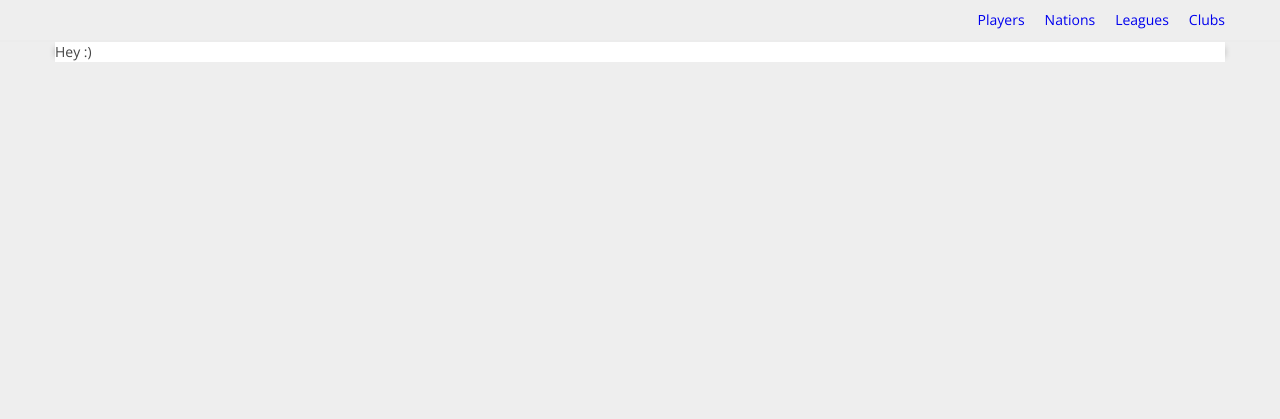
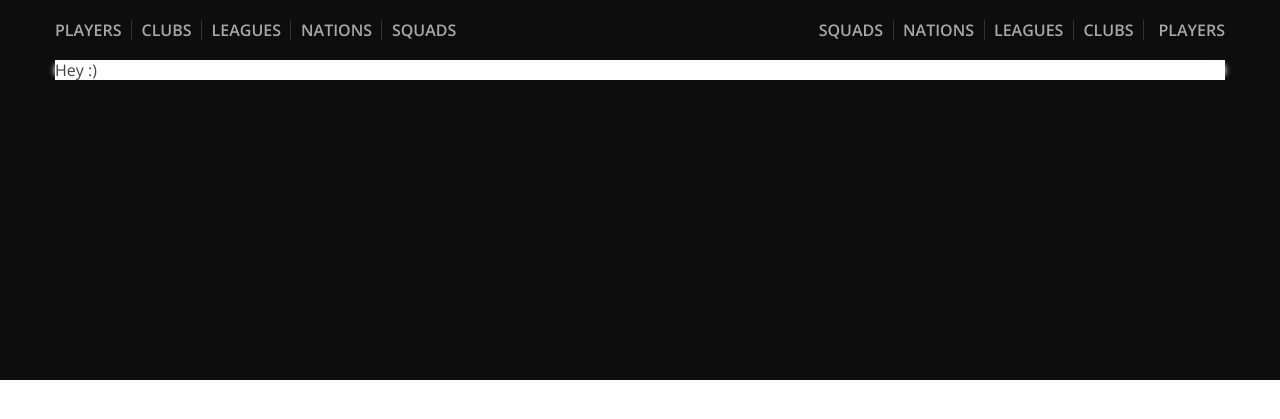
Before and after one commit to DanGamble89/fifa-x, a Django app: page / in a window 1280 px wide. Shown: the top 419 px of the page. Run offline with Django 3.2, Linux system fonts and the light colour scheme; style sheets or scripts are compiled from the project's sources; parts of the project's set-up code (start-up, migrations or seed data) failed here and were passed over; some libraries are stand-ins or nearby versions.

Commit message:
Added new navs

```diff
--- a/fifa/jinja/base.html
+++ b/fifa/jinja/base.html
@@ -27,17 +27,50 @@
         <script src="http://html5shiv.googlecode.com/svn/trunk/html5.js"></script>
     <![endif]-->
 
+    <script>
+      (function (d) {
+        var config = {
+              kitId: 'uid8ndh',
+              scriptTimeout: 3000,
+              async: true
+            },
+            h = d.documentElement, t = setTimeout(function () {h.className = h.className.replace(/\bwf-loading\b/g, "") + " wf-inactive";}, config.scriptTimeout), tk = d.createElement("script"), f = false, s = d.getElementsByTagName("script")[0], a;
+        h.className += " wf-loading";
+        tk.src = '//use.typekit.net/' + config.kitId + '.js';
+        tk.async = true;
+        tk.onload = tk.onreadystatechange = function () {
+          a = this.readyState;
+          if (f || a && a != "complete" && a != "loaded")return;
+          f = true;
+          clearTimeout(t);
+          try {Typekit.load(config)} catch (e) {}
+        };
+        s.parentNode.insertBefore(tk, s)
+      })(document);
+    </script>
+
   </head>
 
   <body class="{% block body_class %}{% endblock body_class %}">
     <header class="headerStrip">
       <div class="container">
-        <nav>
-          <ul class="[ list list-nav list-inline is-reversed ]">
+        <nav class="headerStrip_nav from-left">
+          <ul class="[ list list-nav list-inline ]">
+            <li class="list_item"><a href="{{ url('players:list') }}">Players</a></li>
             <li class="list_item"><a href="{{ url('clubs:list') }}">Clubs</a></li>
             <li class="list_item"><a href="{{ url('leagues:list') }}">Leagues</a></li>
             <li class="list_item"><a href="{{ url('nations:list') }}">Nations</a></li>
+            <li class="list_item"><a href="{{ url('nations:list') }}">Squads</a></li>
+          </ul>
+        </nav>
+
+        <nav class="headerStrip_nav from-right">
+          <ul class="[ list list-nav list-inline is-reversed ]">
             <li class="list_item"><a href="{{ url('players:list') }}">Players</a></li>
+            <li class="list_item"><a href="{{ url('clubs:list') }}">Clubs</a></li>
+            <li class="list_item"><a href="{{ url('leagues:list') }}">Leagues</a></li>
+            <li class="list_item"><a href="{{ url('nations:list') }}">Nations</a></li>
+            <li class="list_item"><a href="{{ url('nations:list') }}">Squads</a></li>
           </ul>
         </nav>
       </div>
--- a/fifa/static/scss/base/_layout.scss
+++ b/fifa/static/scss/base/_layout.scss
@@ -2,7 +2,23 @@
 /* Base */
 /*****************************************************************************/
 body {
-  background-color: #eee;
+  position: relative;
+
+  background-color: #fff;
+
+  &:before {
+    content: '';
+    position: absolute;
+    top: 0;
+    left: 0;
+    right: 0;
+    z-index: -1;
+
+    display: block;
+    height: 380px;
+
+    background-color: #0d0d0d;
+  }
 }
 
 .mainContent {
--- a/fifa/static/scss/components/_control-strip.scss
+++ b/fifa/static/scss/components/_control-strip.scss
@@ -2,6 +2,6 @@
 /* Control strip */
 /*****************************************************************************/
 .controlStrip {
-  background-color: rgba(#4dbdeb, 0.05);
-  border-bottom: 1px solid #ececec;
+  //background-color: rgba(#4dbdeb, 0.05);
+  //border-bottom: 1px solid #ececec;
 }
--- a/fifa/static/scss/components/_header.scss
+++ b/fifa/static/scss/components/_header.scss
@@ -2,5 +2,26 @@
 /* Base header */
 /*****************************************************************************/
 .headerStrip {
-  border-bottom: 1px solid #ececec;
+  display: flex;
+  align-items: center;
+
+  height: 60px;
+
+  color: #a8a8a8;
+
+  .container {
+    flex: 1;
+  }
 }
+
+.headerStrip_nav {
+  display: inline-flex;
+
+  &.from-right {
+    float: right;
+  }
+
+  a {
+    color: inherit;
+  }
+}
--- a/fifa/static/scss/components/_lists.scss
+++ b/fifa/static/scss/components/_lists.scss
@@ -31,21 +31,41 @@ ul[class] {
 /* Nav */
 /*****************************************************************************/
 .list-nav {
-  &.is-reversed {
-    .list_item:first-child {
-      margin-right: 0;
+  .list_item {
+    position: relative;
+
+    margin-right: 5px;
+    margin-left: 5px;
+
+    &:first-of-type {
+      margin-left: 0;
+      padding-left: 0;
 
       a {
-        padding-right: 0;
-      }
+        padding-left: 0;
       }
     }
 
-  .list_item {
-    margin-right: 5px;
-    margin-left: 5px;
-    padding-right: 0;
-    padding-left: 0;
+    &:last-of-type {
+      &:after {
+        display: none;
+      }
+    }
+
+    &:after {
+      content: '';
+      position: absolute;
+      top: 10px;
+      right: -5px;
+
+      display: block;
+
+      height: 20px;
+      width: 1px;
+
+      background-color: #333;
+    }
+  }
 
   a {
     display: inline-flex;
@@ -54,6 +74,38 @@ ul[class] {
     padding-right: 5px;
     padding-bottom: 10px;
     padding-left: 5px;
+
+    font-weight: 600;
+    text-transform: uppercase;
+  }
+
+  /***************************************************************************/
+  /* Modifiers */
+  /***************************************************************************/
+  &.is-reversed {
+    .list_item {
+      &:first-of-type {
+        margin-right: 0;
+        margin-left: 5px;
+        padding-right: 0;
+        padding-left: 5px;
+
+        a {
+          padding-right: 0;
+          padding-left: 5px;
+        }
+      }
+
+      &:last-of-type {
+        &:after {
+          display: none;
+        }
+      }
+
+      &:after {
+        right: auto;
+        left: -5px;
       }
     }
   }
+}
--- a/fifa/static/scss/components/_typography.scss
+++ b/fifa/static/scss/components/_typography.scss
@@ -3,8 +3,8 @@
 /*****************************************************************************/
 body {
   color: #444;
-  font-family: 'Open Sans', 'Helvetica Neue', 'Helvetica', 'Arial', sans-serif;
-  font-size: 14px;
+  font-family: 'proxima-nova', 'Open Sans', 'Helvetica Neue', 'Helvetica', 'Arial', sans-serif;
+  font-size: 16px;
   line-height: 20px;
   -webkit-font-smoothing: antialiased;
   -moz-osx-font-smoothing: grayscale;
```
Lines whose indentation alone changed are shown as unchanged.
